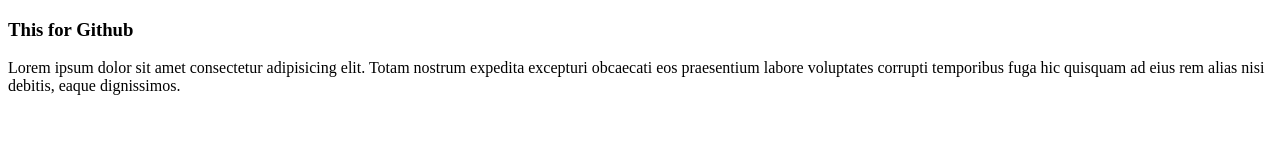
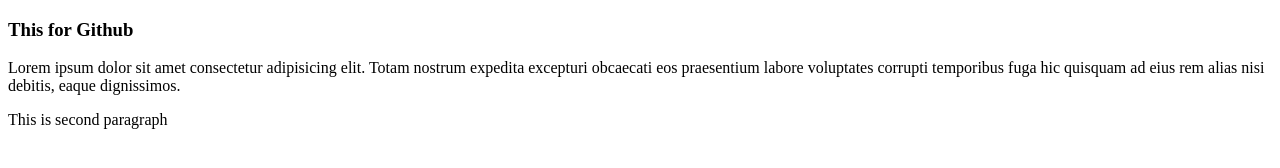
Before and after one commit to monircom/my_first_repo, a plain HTML site: page index.html in a window 1280 px wide. Drawn offline with Linux system fonts and the light colour scheme.

Commit message:
second commit

```diff
--- a/index.html
+++ b/index.html
@@ -9,5 +9,6 @@
     <H3>This for Github</H3>
     <p>Lorem ipsum dolor sit amet consectetur adipisicing elit. Totam nostrum expedita excepturi obcaecati eos praesentium labore voluptates corrupti temporibus fuga hic quisquam ad eius rem alias nisi debitis, eaque dignissimos.</p>
 
+    <P>This is second paragraph</P>
 </body>
 </html>
```
